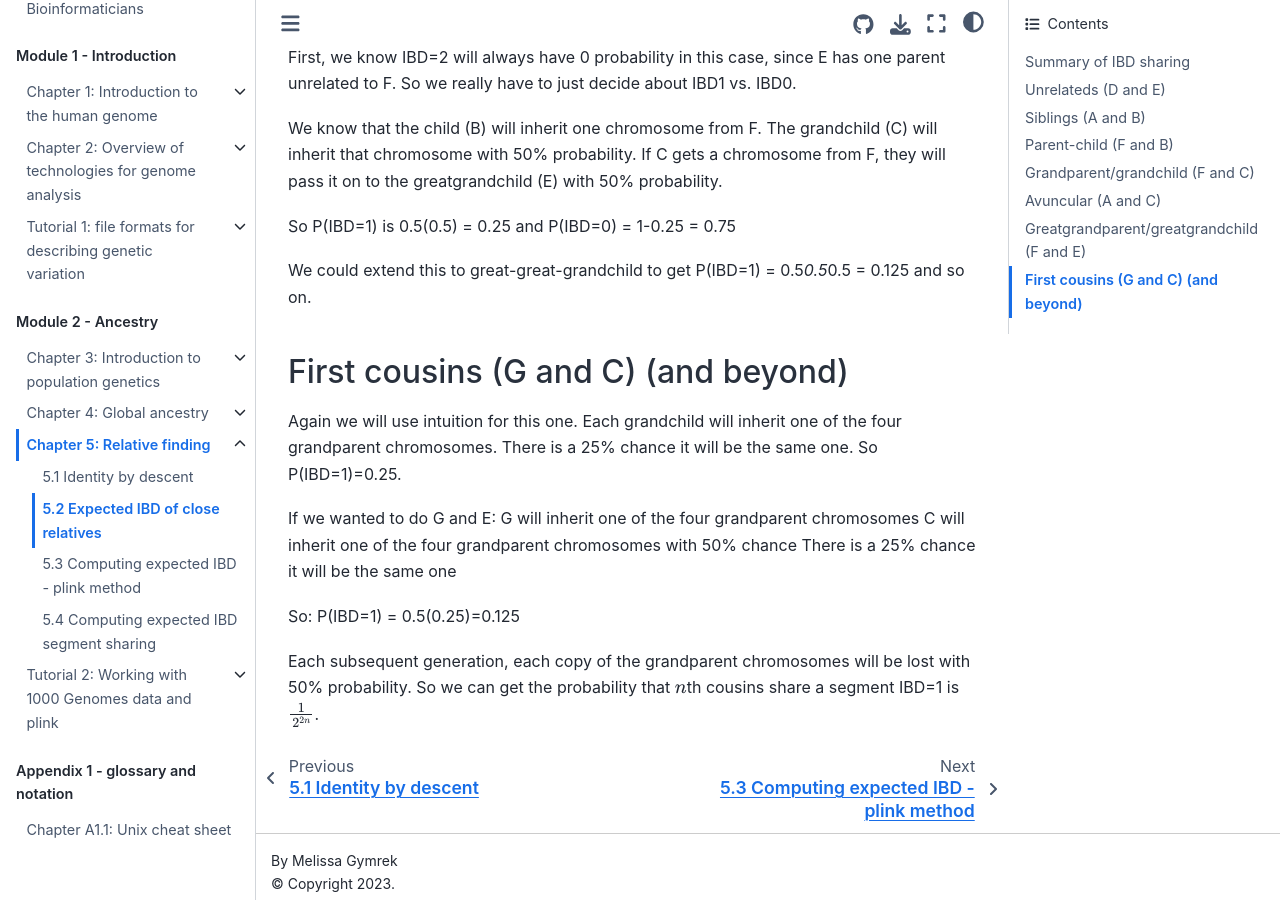
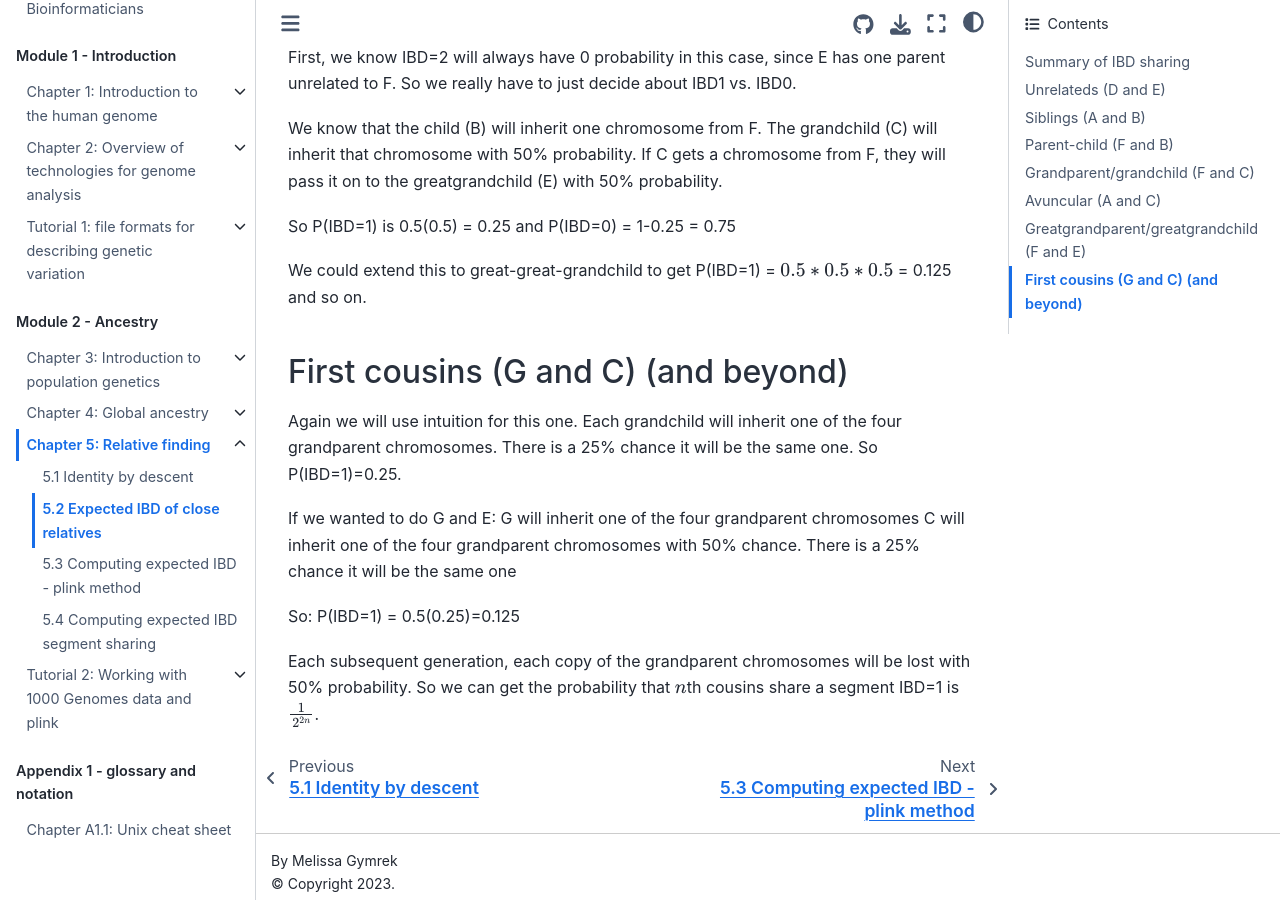
Before and after one commit to gymrek-lab/personal-genomics-textbook, a Jupyter Book: the page built from ancestry/relfind/ibd_pedigree.md, in a window 1280 px wide and 900 px high, scrolled down 5564 px. Built offline with Jupyter Book 1.0.4 settings and Sphinx 7.4.7 and the Sphinx Book theme 1.1.4, drawn with Linux system fonts in a browser that asks for light colours; pages that are not in the unit, such as notebooks, are missing from menus; some of the changed text lies outside the part shown.

```diff
--- a/ancestry/relfind/ibd_pedigree.md
+++ b/ancestry/relfind/ibd_pedigree.md
@@ -32,7 +32,7 @@ Generally we can assume unrelated individuals (such as D and E above) do not sha
 
 Let:
 * $S$ be the set of possible child chromosomes ($S \in \{(m_1, f_1), (m_1, f_2), (m_2, f_1), (m_2, f_2)\})$
-* $IBD(a,b)$ be the IBd sharing of chromosome combinations $a$ and $b$. e.g.:
+* $IBD(a,b)$ be the IBD sharing of chromosome combinations $a$ and $b$. e.g.:
   * $IBD((m_1, f_1), (m_1, f_2)) = 1$
   * $IBD((m_2, f_1), (m_1, f_2)) = 0$
   * etc.
@@ -92,7 +92,7 @@ $$P(IBD[F,C]=i) = \sum_{f \in F, c\in C s.t. IBD(f, c)=i}P(F=f)P(C=c)$$
 
 * The grandparent ($F$) has only one possible combination ($f_1,f_2$) with probability 1.
 * Let $U=(u_1,u_2)$ denote the chromosomes of the unrelated parent of the grandchild (the one not descended from A).
-* The grandchild ($C$) will have the following possible combinations with equal probability (you can work this out if you assume the father, $F$, has each possible combination in $S$ with equal probability):
+* The grandchild ($C$) will have the following possible combinations with equal probability (you can work this out if you assume the father, $B$, has each possible combination in $S$ with equal probability):
 
 $$C \in \{(m_1, u_1), (m_1, u_2), (m_2, u_2), (m_2, u_2)$$
 $$... (f_1, u_1), (f_1, u_2), (f_2, u_1), (f_2, u_2)\}$$
@@ -102,8 +102,8 @@ So the above simplifies to:
 $$P(IBD[F,C]=i) = \sum_{f \in F, c\in C s.t. IBD(f,c)=i}0.125$$
 
 * There are no combinations in $C$ that give IBD=2 with $F$, so $P(IBD[F,C]=2)=0$
-* There are 4 combinations that give IBD=1, so $P(IBD[F,C]=1) = 4(0.125) = 0.5
-* There are 4 combinations that give IBD=0, so $P(IBD[F,C]=0) = 4(0.125) = 0.5
+* There are 4 combinations that give IBD=1, so $P(IBD[F,C]=1) = 4(0.125) = 0.5$
+* There are 4 combinations that give IBD=0, so $P(IBD[F,C]=0) = 4(0.125) = 0.5$
 
 ## Avuncular (A and C)
 
@@ -147,14 +147,14 @@ We know that the child (B) will inherit one chromosome from F. The grandchild (C
 
 So P(IBD=1) is 0.5(0.5) = 0.25 and P(IBD=0) = 1-0.25 = 0.75
 
-We could extend this to great-great-grandchild to get P(IBD=1) = 0.5*0.5*0.5 = 0.125 and so on.
+We could extend this to great-great-grandchild to get P(IBD=1) = $0.5*0.5*0.5$ = 0.125 and so on.
 
 ## First cousins (G and C) (and beyond)
 Again we will use intuition for this one. Each grandchild will inherit one of the four grandparent chromosomes. There is a 25% chance it will be the same one. So P(IBD=1)=0.25.
 
 If we wanted to do G and E:
 G will inherit one of the four grandparent chromosomes
-C will inherit one of the four grandparent chromosomes with 50% chance
+C will inherit one of the four grandparent chromosomes with 50% chance.
 There is a 25% chance it will be the same one
 
 So: P(IBD=1) = 0.5(0.25)=0.125
```
Also changed, not shown: other parts of ancestry/relfind/ibd_pedigree.md (+3 -3 lines), ancestry/relative_finding.md (+2 -2 lines), ancestry/relfind/ibd_plink.md (+6 -4 lines), ancestry/relfind/ibd_segments.md (+1 -1 lines).
